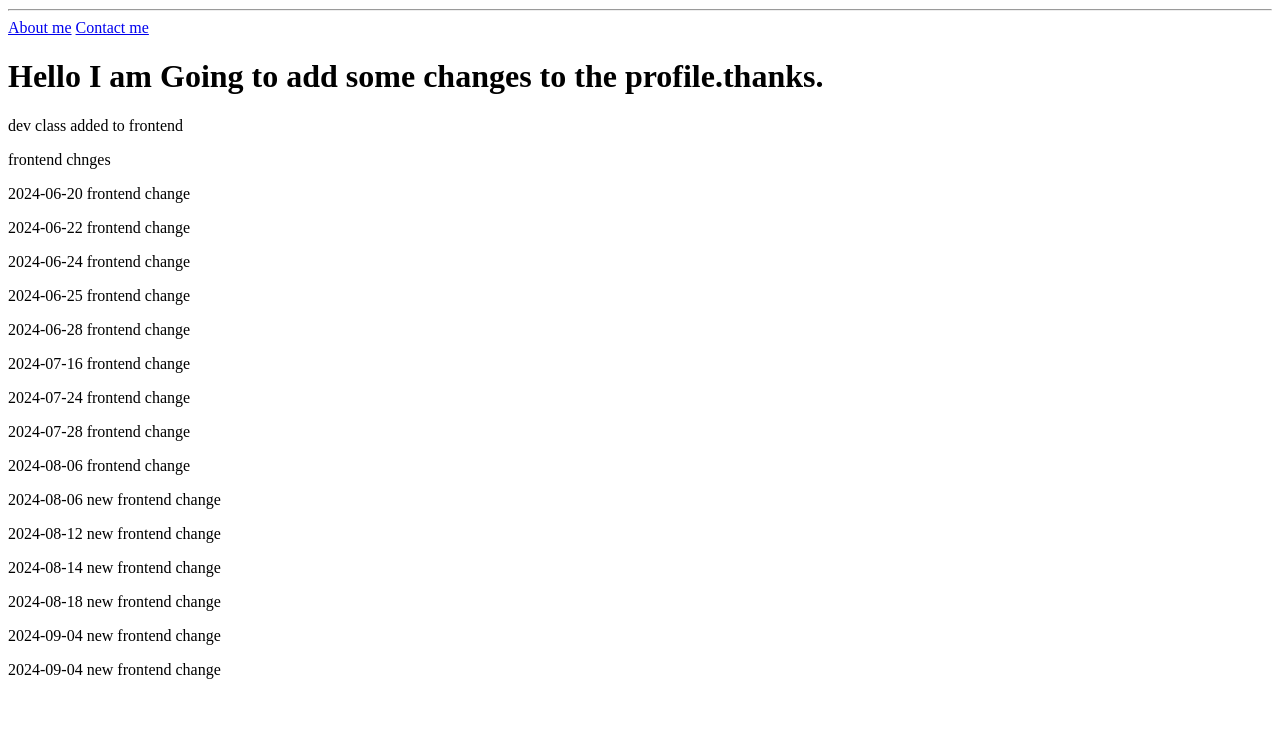
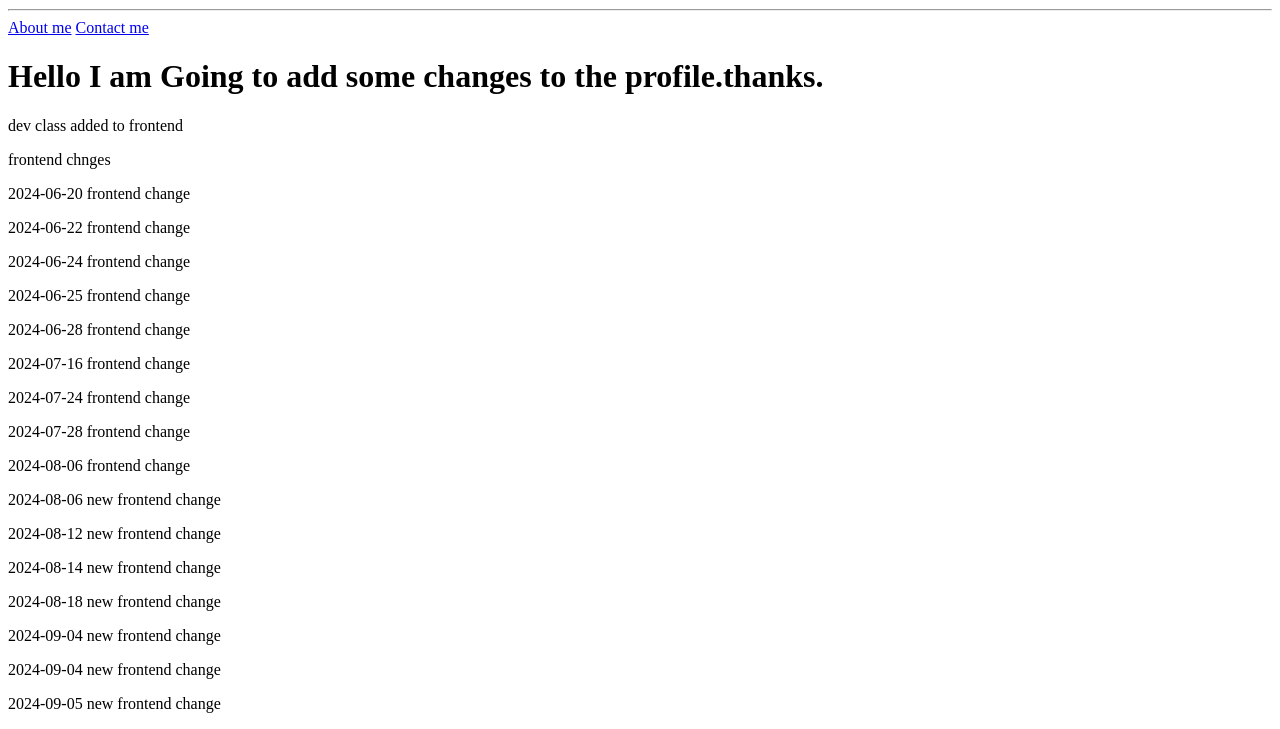
Before and after one commit to IKudagama/new-WEB, a plain HTML site: page index.html in a window 1280 px wide. Shown: the part 655-1384 px from the top of the page. Before the commit the page ends 1350 px from the top, so only its background shows below. Drawn offline with Linux system fonts and the light colour scheme.

Commit message:
new changes

```diff
--- a/index.html
+++ b/index.html
@@ -92,6 +92,10 @@ https://developer.mozilla.org/en-US/docs/Web/HTML/Element/img#attr-height -->
     <dev class="new">
         <p>2024-09-04 new frontend change</p>
     </dev>
+    <dev class="new">
+        <p>2024-09-05 new frontend change</p>
+    </dev>
+
 
 </body>
 </html>
```
